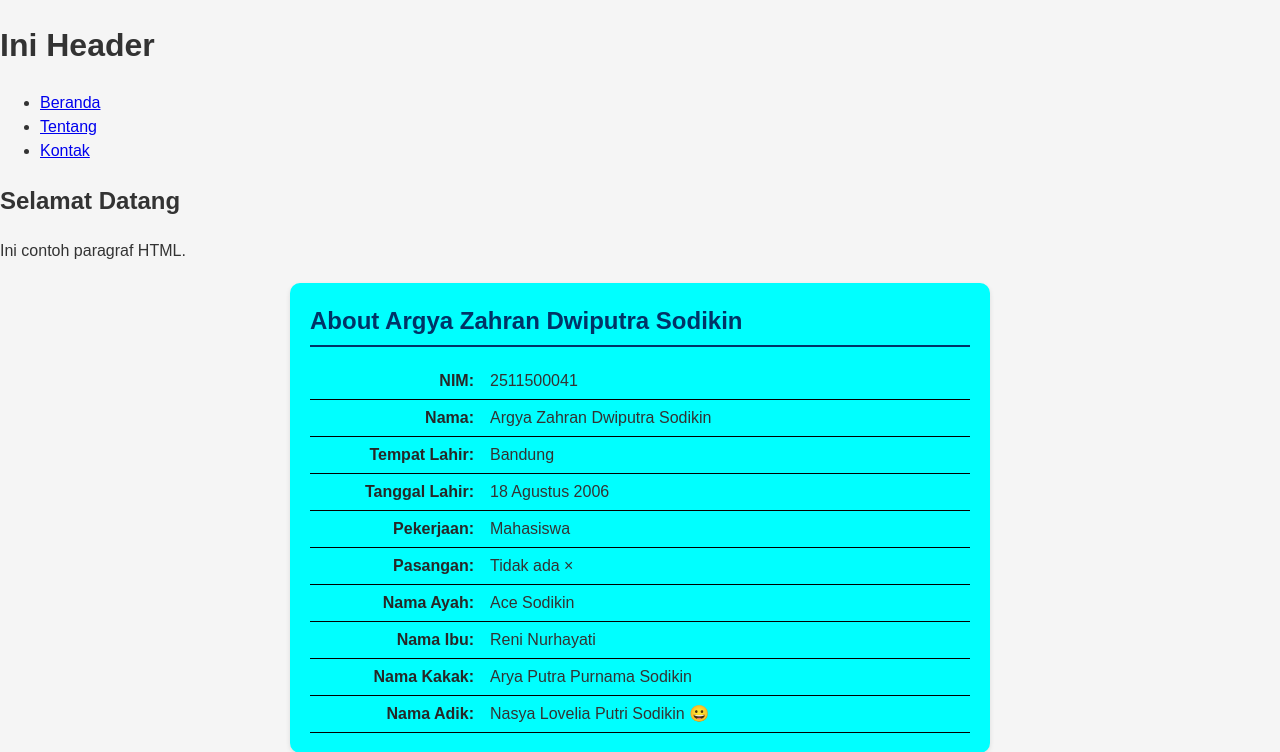
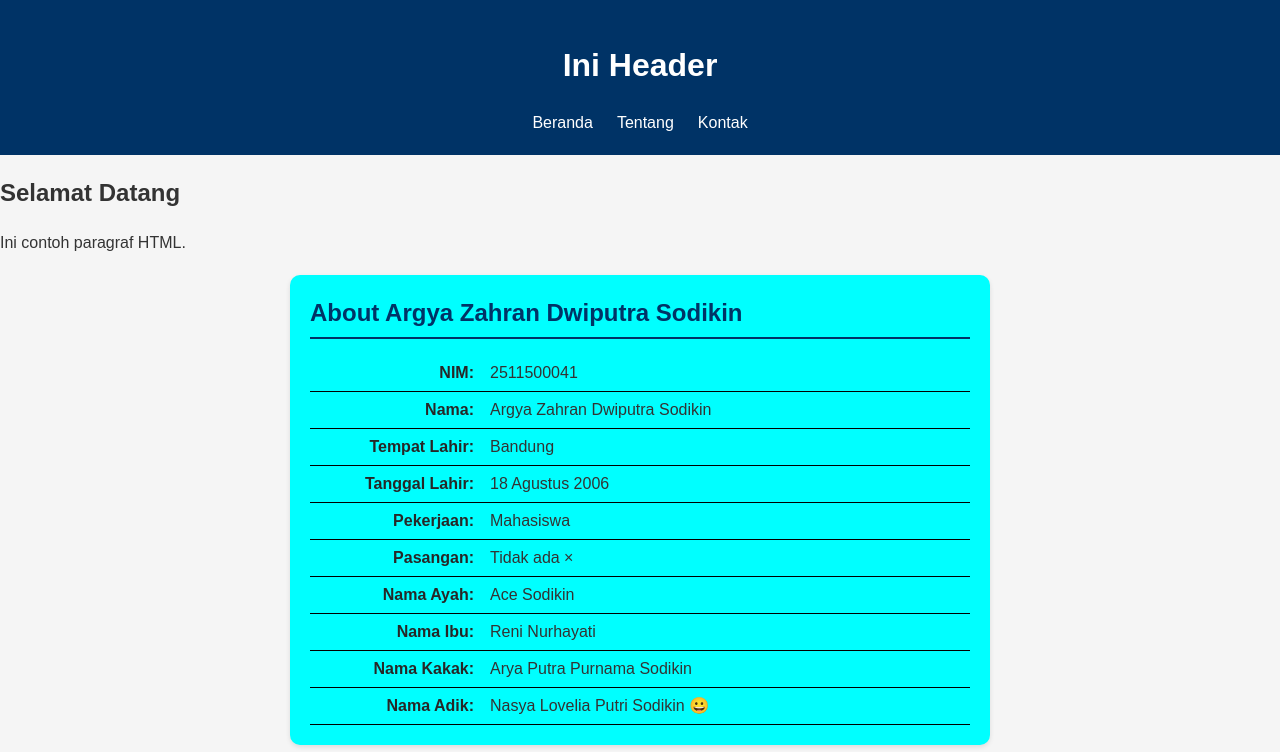
Before and after one commit to Argyazhrn/2511500041-PWD-TI1B-2526O, a PHP site: page /pertemuan-04/index.html in a window 1280 px wide. Shown: the top 752 px of the page. Run offline with PHP 8.4, Linux system fonts and the light colour scheme.

Commit message:
styling header

```diff
--- a/pertemuan-04/style.css
+++ b/pertemuan-04/style.css
@@ -9,6 +9,28 @@ body {
     color: #333;
     line-height: 1.5;
 }
+
+header {
+    background: #003366;
+    color: #fff;
+    padding: 20px;
+    text-align: center;
+}
+
+header ul {
+    display: flex;
+    justify-content: center;
+    list-style: none;
+    padding: 0;
+    margin: 10px 0 0;
+}
+
+header li a {
+    color: #fff;
+    text-decoration: none;
+    padding: 6px 12px;
+}
+
     #about,
     #contact {
           background-color: aqua;
```
